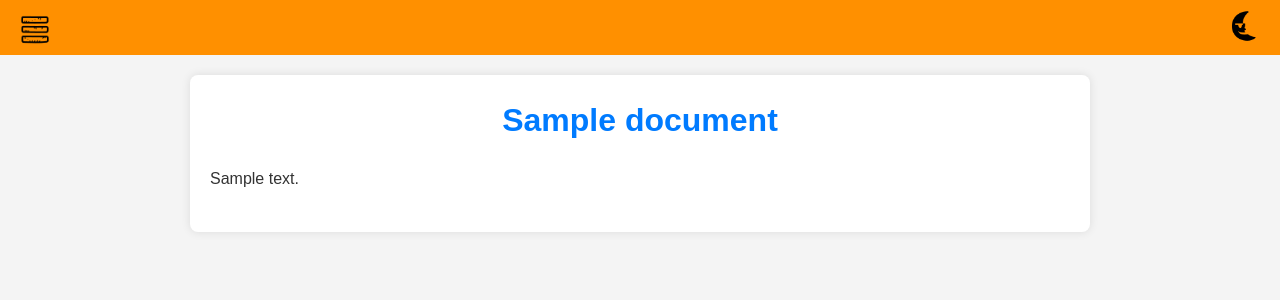
After one commit to asadbek000002/portfolio, a Django app: page /document/ in a window 1280 px wide. The commit adds this page. Shown: the top 300 px of the page. Run offline with Django 5.2, Linux system fonts and the light colour scheme; tables that the repository leaves empty hold one stand-in row (values such as "Sample post"); some libraries are stand-ins or nearby versions.

Commit message:
menu icon and document page backedn

```diff
--- a/Resume/urls.py
+++ b/Resume/urls.py
@@ -5,6 +5,7 @@ from django.conf.urls.static import static
 
 urlpatterns = [
     path('admin/', admin.site.urls),
+    path('ckeditor/', include('ckeditor_uploader.urls')),
     path('', include('spravchnik.urls'))
 ]
 
--- a/fikr_blog/admin.py
+++ b/fikr_blog/admin.py
@@ -1,7 +1,8 @@
 from django.contrib import admin
-from .models import IdeaBlog, LikeIdea
+from .models import IdeaBlog, LikeIdea, Document
 
 admin.site.register(IdeaBlog)
+admin.site.register(Document)
 
 @admin.register(LikeIdea)
 class LikeAdmin(admin.ModelAdmin):
--- a/fikr_blog/models.py
+++ b/fikr_blog/models.py
@@ -1,7 +1,7 @@
 import uuid
 
 from django.db import models
-
+from ckeditor_uploader.fields import RichTextUploadingField
 from user.models import CustomUser
 
 
@@ -31,3 +31,8 @@ class LikeIdea(models.Model):
 
     class Meta:
         unique_together = ('user', 'idea', 'cookie_id')
+
+
+class Document(models.Model):
+    title = models.CharField(max_length=250)
+    text = RichTextUploadingField()
--- a/spravchnik/urls.py
+++ b/spravchnik/urls.py
@@ -1,5 +1,6 @@
 from django.urls import path
 from spravchnik.registration import registration, login_view, logout_user, login_photo
+from spravchnik.views_.document import docunent
 from spravchnik.views_.fikr_blog import home, idea_blog, like_idea
 from spravchnik.views_.post import photo, important_events, events_detail, like
 from spravchnik.views_.contact import contact_create, room_, checkview, send, getMessages, get_room
@@ -15,6 +16,7 @@ urlpatterns = [
     path('thoughts/', idea_blog, name='idea_blog'),
     path('contact/', contact_create, name='contact'),
     path('photos/', photo, name='photo'),
+    path('document/', docunent, name='document'),
     path('like/event/<int:id>/', like, name='like_event'),
     path('like/idea/<int:id>/', like_idea, name='like_idea'),
 
--- /dev/null
+++ b/spravchnik/views_/document.py
@@ -0,0 +1,7 @@
+from django.shortcuts import render
+from fikr_blog.models import Document
+
+
+def docunent(request):
+    documents = Document.objects.all()
+    return render(request, 'documet.html', {'documents': documents})
--- a/static/css/style.css
+++ b/static/css/style.css
@@ -1356,9 +1356,9 @@ input[type="text"] {
 .arrow {
 		max-width: 100%;
 		position: absolute;
-		top: 2px;
-		left: 8px;
-		font-size: 29px;
+		top: 6px;
+		left: 14px;
+		font-size: 40px;
 
 
 	}
--- /dev/null
+++ b/templates/documet.html
@@ -0,0 +1,218 @@
+{% load static %}
+
+<!DOCTYPE html>
+<html lang="uz">
+<head>
+    <meta charset="UTF-8">
+    <meta name="viewport" content="width=device-width, initial-scale=1.0">
+    <title>Documentation</title>
+
+
+
+</head>
+<style>
+    * {
+        box-sizing: border-box;
+        margin: 0;
+        padding: 0;
+    }
+
+    body {
+        font-family: Arial, sans-serif;
+        background-color: #f4f4f4;
+        color: #333;
+        line-height: 1.6;
+        transition: background-color 0.3s ease, color 0.3s ease;
+    }
+
+    header {
+        display: flex;
+        justify-content: flex-end;
+        padding: 10px 20px;
+        background-color: #FF9000;
+        color: white;
+        position: sticky;
+        top: 0;
+        z-index: 1000;
+    }
+
+    .container {
+        max-width: 900px;
+        margin: 20px auto;
+        padding: 20px;
+        background-color: white;
+        box-shadow: 0 0 10px rgba(0, 0, 0, 0.1);
+        border-radius: 8px;
+        overflow: hidden;
+        transition: background-color 0.3s ease;
+    }
+
+    .doc-title {
+        text-align: center;
+        margin-bottom: 20px;
+    }
+
+    .doc-title h1 {
+        font-size: 2rem;
+        margin-bottom: 10px;
+        color: #007BFF;
+    }
+
+    .doc-content {
+        margin-bottom: 20px;
+    }
+
+    .doc-content p, .doc-content img {
+        max-width: 100%;
+        word-wrap: break-word;
+    }
+
+    .doc-content img {
+        display: block;
+        margin: 10px 0;
+    }
+
+    .theme-toggle {
+        background-color: transparent;
+        border: none;
+        cursor: pointer;
+    }
+
+    .theme-toggle img {
+        width: 32px;
+        height: 32px;
+        transition: transform 0.3s ease;
+    }
+
+    .theme-toggle:hover img {
+        transform: scale(1.1);
+    }
+
+    /* Media queries for responsiveness */
+    @media (max-width: 600px) {
+        .doc-title h1 {
+            font-size: 1.5rem;
+        }
+
+        .container {
+            padding: 15px;
+        }
+
+        .doc-content p, .doc-content img {
+            font-size: 0.9rem;
+        }
+    }
+
+
+
+        .icon-container {
+            position: fixed;
+            top: 10px;
+            left: 15px;
+            cursor: pointer;
+            z-index: 1000;
+        }
+
+        .category-icon {
+            width: 40px;
+            height: 40px;
+        }
+
+        .categories {
+            position: fixed;
+            top: 70px;
+            left: 20px;
+            background-color: transparent;
+            display: none;
+            flex-direction: column;
+            z-index: 1000;
+        }
+
+        .category-item {
+            display: inline-block;
+            color: #FFFFFF; /* Matn rangi oq */
+            padding: 8px 10px;
+            font-size: medium;
+            transition: all 0.3s ease;
+            background: rgba(255, 165, 0, 0.8); /* Shaffof orqa fon */
+            background: linear-gradient(to right, rgba(255, 165, 0, 0.8), rgba(255, 127, 80, 0.8)); /* Shaffof orqa fon */
+            border-radius: 20px;
+            text-decoration: none;
+            box-shadow: 0 2px 5px rgba(0, 0, 0, 0.15);
+            margin: 5px;
+        }
+
+        .category-item:hover, .category-item:focus {
+            transform: translateY(-3px);
+            box-shadow: 0 4px 10px rgba(0, 0, 0, 0.2);
+            background: linear-gradient(to right, rgba(255, 127, 80, 0.8), rgba(255, 165, 0, 0.8)); /* Hover vaqtida shaffof orqa fon */
+            color: inherit; /* Matn rangini o'zgartirmaslik */
+        }
+
+        .categories.active {
+            display: flex;
+        }
+
+
+        /* Media query for smaller screens */
+        @media (max-width: 600px) {
+          .category-item {
+            padding: 6px 8px;
+            font-size: smaller;
+          }
+        }
+
+</style>
+<body>
+    <header>
+        <div class="icon-container" onclick="toggleCategories()">
+        <img src="{% static 'images/menu.png' %}" alt="Category Icon" class="category-icon">
+    </div>
+    <div class="categories" id="category-list">
+          <a href="{% url 'home' %}" class="category-item">Home page</a>
+        <a href="{% url 'photo' %}" class="category-item">Photos</a>
+        <a href="{% url 'important_events' %}" class="category-item">Results</a>
+        <a href="{% url 'idea_blog' %}" class="category-item">Thoughts</a>
+        <a href="{% url 'checkview' %}" class="category-item">chat</a>
+    </div>
+
+    <script>
+        function toggleCategories() {
+            const categoryList = document.getElementById('category-list');
+            categoryList.classList.toggle('active');
+        }
+    </script>
+
+        <button class="theme-toggle" onclick="toggleTheme()">
+            <img src="{% static 'images/moon.png' %}" id="theme-icon" alt="Toggle Theme">
+        </button>
+    </header>
+    <div class="container" id="content-container">
+        {% for document in documents %}
+        <div class="doc-title">
+            <h1 class="document-title">{{ document.title }}</h1>
+        </div>
+        <div class="doc-content">
+            <p class="document-text">{{ document.text|safe }}</p>
+        </div>
+        {% endfor %}
+    </div>
+    <script>
+        function toggleTheme() {
+            var container = document.getElementById('content-container');
+            var icon = document.getElementById('theme-icon');
+            var currentBgColor = getComputedStyle(container).backgroundColor;
+
+            if (currentBgColor === 'rgb(255, 255, 255)') { // White color
+                container.style.backgroundColor = '#333';
+                container.style.color = 'white';
+                icon.src = '{% static "images/moon-oq.png" %}';
+            } else {
+                container.style.backgroundColor = 'white';
+                container.style.color = '#333';
+                icon.src = '{% static "images/moon.png" %}';
+            }
+        }
+    </script>
+</body>
+</html>
```
Also changed, not shown: Resume/settings.py (+15 -3 lines), static/css/menu.css (added, +57 -0 lines), templates/contact.html (+27 -3 lines), templates/idea.html (+18 -1 lines), templates/index.html (+8 -0 lines), templates/post.html (+18 -1 lines), static/images/menu.png (added), static/images/moon-oq.png (added), static/images/moon.png (added).
